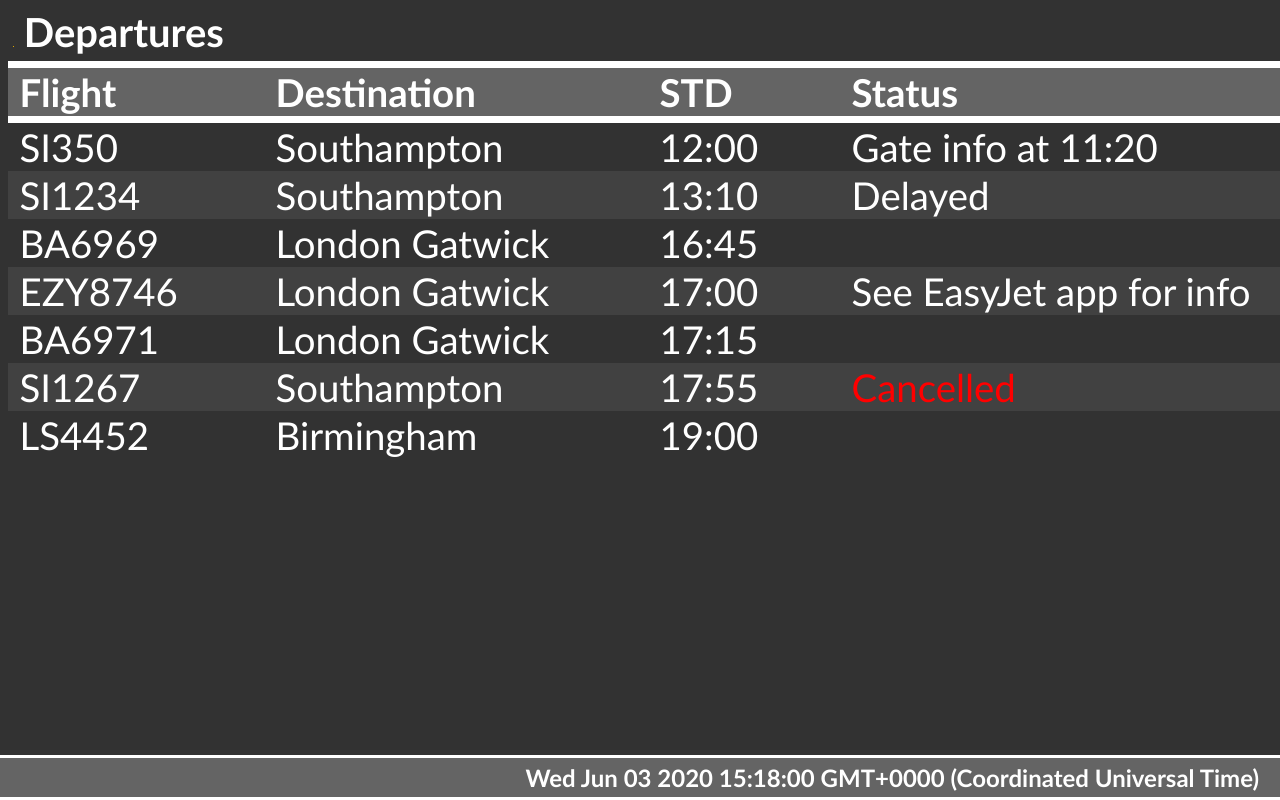
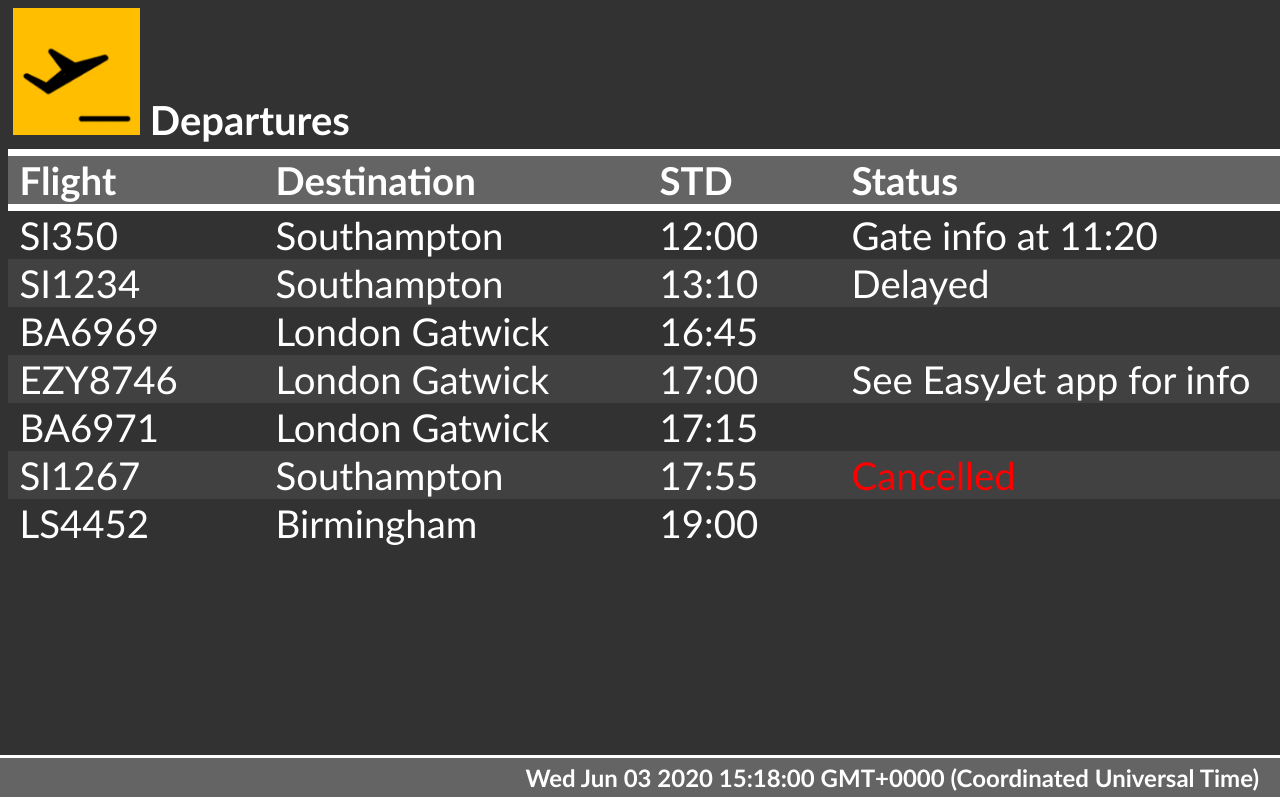
Before and after one commit to patrickhogan93/FIDstest, a plain HTML site: page index.html in a window 1280 px wide. Drawn offline with Linux system fonts and the light colour scheme.

Commit message:
Update index.html

```diff
--- a/index.html
+++ b/index.html
@@ -60,7 +60,7 @@ footer  {
 </head>
 <body>
     <header>
-        <h1><img src="departures.png" alt="Departures Logo" width="1vw" height="1vw"> Departures</h1>
+        <h1><img src="departures.png" alt="Departures Logo" width="10%" height="10%"> Departures</h1>
     </header>
 
     <table>
```
